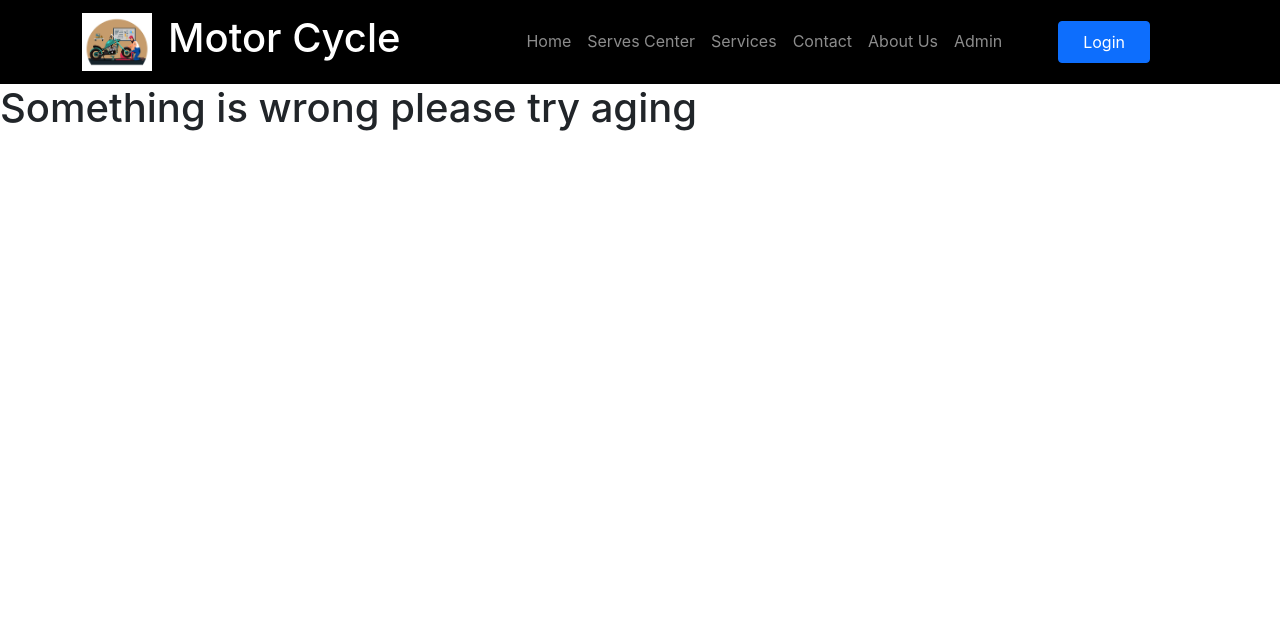
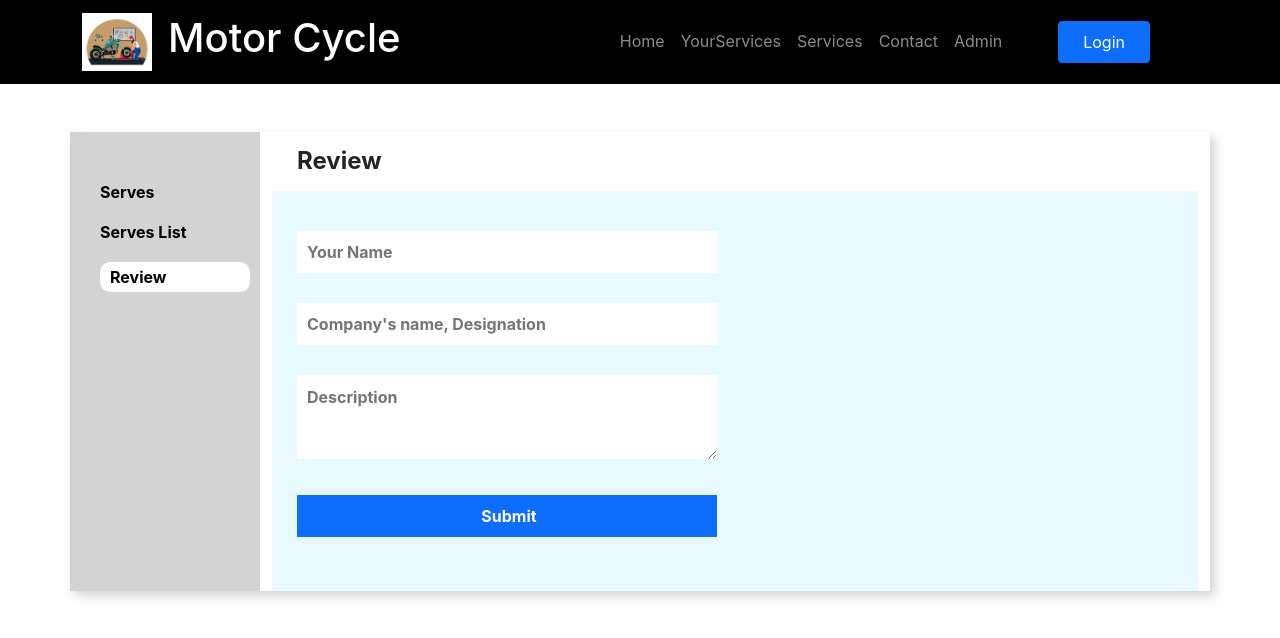
Before and after one commit to rjrayhankhan/motor-cycle-repair-clint, a React (Create React App) app: page /review in a window 1280 px wide. Shown: the top 638 px of the page. Built offline with nearby package versions, Linux system fonts and the light colour scheme.

Commit message:
done dashboard

```diff
--- a/src/App.js
+++ b/src/App.js
@@ -7,6 +7,9 @@ import ServesCenter from "./components/Home/ServesCenter/ServesCenter";
 import NavigationBar from "./components/Home/Header/NavigationBar";
 import NotFound from "./components/NotFound/NotFound";
 import PrivateRoute from "./components/PrivateRoute/PrivateRoute";
+import YourServes from "./components/YourServes/YourServes/YourServes";
+import ServesList from "./components/YourServes/ServesList/ServesList";
+import Review from "./components/YourServes/Review/Review";
 
 
 
@@ -25,12 +28,18 @@ function App() {
         <Routes>
           <Route exact path="/" element={<Home />} />
           <Route path="/login" element={<Login />} />
-          {/* <PrivateRoute path="/servesCenter" component={<ServesCenter />} /> */}
            <Route path="/servesCenter" element={
            <PrivateRoute>
               <ServesCenter/>
            </PrivateRoute>
           }/>
+           <Route path="/serves" element={
+           <PrivateRoute>
+              <YourServes/>
+           </PrivateRoute>
+          }/>
+           <Route path="/servesList" element={ <ServesList/> }/>
+           <Route path="/review" element={ <Review/> }/>
           <Route path="*" element={<NotFound />} />
         </Routes>
       </Router>
--- a/src/components/Home/Header/NavigationBar.js
+++ b/src/components/Home/Header/NavigationBar.js
@@ -1,10 +1,12 @@
-import React from 'react';
+import React, {useContext} from 'react';
 import { Container, Nav, Navbar } from 'react-bootstrap';
 import logo from '../../../images/logo.jpg';
+import { UserContext } from '../../../App';
 
 
 const NavigationBar = () => {
-
+    const [loggedInUser, setLoggedInUser] = useContext(UserContext);
+    const token = sessionStorage.getItem("token");
 
     return (
         <>
@@ -18,12 +20,15 @@ const NavigationBar = () => {
                         </Nav>
                         <Nav>
                             <Nav.Link href="/">Home</Nav.Link>
-                            <Nav.Link href="/servesCenter">Serves Center</Nav.Link>
-                            <Nav.Link href="/services">Services</Nav.Link>
+                            <Nav.Link href="/yourServes">YourServices</Nav.Link>
+                            <Nav.Link href="/serves">Services</Nav.Link>
                             <Nav.Link href="/contact">Contact</Nav.Link>
-                            <Nav.Link href="/aboutUs">About Us</Nav.Link>
                             <Nav.Link href="/admin">Admin</Nav.Link>
-                            <Nav.Link href="/login" className="btn btn-primary mx-5 px-4 text-white">Login</Nav.Link>
+                            {
+                                loggedInUser.email || token
+                                ? <div><img style={{width: '50px', height: '50px', borderRadius:'50%', marginLeft: '10px'}} src={loggedInUser.image} alt="" /></div>
+                                : <Nav.Link href="/login" className="btn btn-primary mx-5 px-4 text-white">Login</Nav.Link>
+                            }
                         </Nav>
                     </Navbar.Collapse>
                 </Container>
--- a/src/components/Home/Services/ServesInfo.js
+++ b/src/components/Home/Services/ServesInfo.js
@@ -1,10 +1,16 @@
 import React from 'react';
 import { Card, Button } from 'react-bootstrap';
 import { FontAwesomeIcon } from '@fortawesome/react-fontawesome';
+import { useNavigate } from 'react-router-dom';
 
 
 const ServesInfo = (props) => {
     const {icon, name, description, price} = props.data;
+
+    let navigate = useNavigate();
+    const handleClick = () => {
+        navigate('/serves')
+    }
 
     return (
         <div className="col-md-4 mb-5">
@@ -15,7 +21,7 @@ const ServesInfo = (props) => {
                         <Card.Text style={{fontSize: "13px", padding: "10px"}}>{description}</Card.Text>
                         <Card.Text style={{fontSize: "26px", padding: "5px", fontWeight: "bold"}}>$ {price}</Card.Text>
                     </Card.Body>
-                    <Button>see more</Button>
+                    <Button onClick={handleClick}>Buy Now</Button>
              </Card>
         </div>
     );
--- a/src/components/Login/Login.js
+++ b/src/components/Login/Login.js
@@ -27,8 +27,8 @@ const Login = () => {
             .then((result) => {
                 const credential = GoogleAuthProvider.credentialFromResult(result);
                 const token = credential.accessToken;
-                const { displayName, email } = result.user;
-                const signInUser = {name: displayName, email};
+                const { displayName, photoURL, email } = result.user;
+                const signInUser = {name: displayName, image: photoURL, email};
                 setLoggedInUser(signInUser);
                 sessionStorage.setItem('token', token);
                 navigate(from);
--- /dev/null
+++ b/src/components/YourServes/Review/Review.css
@@ -0,0 +1,13 @@
+.formBody input, textarea {
+    margin: 20px 0 10px 5px;
+    line-height: 40px;
+    border-color: lightgrey;
+    outline: none;
+    border: none;
+    padding-left: 10px;
+}
+
+.input-field {
+   width: 420px;
+   font-weight: bold;
+}
--- /dev/null
+++ b/src/components/YourServes/Review/Review.js
@@ -0,0 +1,57 @@
+import React from 'react';
+import './Review.css'
+import { Link } from 'react-router-dom';
+import { useForm } from "react-hook-form";
+
+const Review = () => {
+    const { register, handleSubmit, watch, formState: { errors } } = useForm();
+    const onSubmit = data => console.log(data);
+
+    console.log(watch("example")); // watch input value by passing the name of it
+
+
+    const styleSheet = {
+        backgroundColor: 'white',
+        padding: '5px 10px 5px 10px',
+        borderRadius: '10px',
+        marginRight: '10px',
+    }
+
+    return (
+        <div className="container mt-5">
+            <div className="row" style={{ boxShadow: "5px 5px 10px lightgrey" }}>
+                <div className="col-md-2 servesNav">
+                    <Link to='/serves'>Serves</Link>
+                    <br />
+                    <Link to='/servesList'>Serves List</Link>
+                    <br />
+                    <Link to='/review' style={styleSheet}>Review</Link>
+                </div>
+                <div className="col-md-10">
+                    <div className="head" style={{ margin: "15px 5px 15px 25px" }}>
+                        <h4><b>Review</b></h4>
+                    </div>
+
+                    <div className="formBody" style={{ backgroundColor: 'rgb(232, 249, 255)', height: '400px', padding: '20px' }}>
+                        <form onSubmit={handleSubmit(onSubmit)}>
+
+                            <input placeholder='Your Name' type="text" className="input-field" {...register("yourName", { required: true })} />
+                            {errors.phoneNumber && <span className="text-danger">This field is required</span>}
+                            <br />
+                            <input placeholder="Company's name, Designation" type="text" className="input-field" {...register("company", { required: true })} />
+                            {errors.emailAddress && <span className="text-danger">This field is required</span>}
+                            <br />
+                            <textarea placeholder="Description" type="text" className="input-field" {...register("description", { required: true })} />
+                            {errors.description && <span className="text-danger">This field is required</span>}
+                            <br />
+
+                            <input className="input-field bg-primary text-white" type="submit" />
+                        </form>
+                    </div>
+                </div>
+            </div>
+        </div>
+    );
+};
+
+export default Review;
--- /dev/null
+++ b/src/components/YourServes/ServesList/ServesCard.js
@@ -0,0 +1,21 @@
+import React from 'react';
+import { Card } from 'react-bootstrap';
+
+const ServesCard = () => {
+    return (
+        <Card style={{ width: '18rem', boxShadow: '5px 5px 10px lightgrey' }}>
+            <Card.Body>
+                <Card.Title>Card Title</Card.Title>
+                <Card.Subtitle className="mb-2 text-muted">Card Subtitle</Card.Subtitle>
+                <Card.Text>
+                    Some quick example text to build on the card title and make up the bulk of
+                    the card's content.
+                </Card.Text>
+                <Card.Link href="#">Card Link</Card.Link>
+                <Card.Link href="#">Another Link</Card.Link>
+            </Card.Body>
+        </Card>
+    );
+};
+
+export default ServesCard;
--- /dev/null
+++ b/src/components/YourServes/ServesList/ServesList.js
@@ -0,0 +1,37 @@
+import React from 'react';
+import { Link } from 'react-router-dom';
+import ServesCard from './ServesCard';
+
+const ServesList = () => {
+
+    const styleSheet = {
+        backgroundColor: 'white',
+        padding: '5px 10px 5px 10px',
+        borderRadius: '10px',
+        marginRight: '10px',
+    }
+
+    return (
+        <div className="container mt-5">
+            <div className="row" style={{ boxShadow: "5px 5px 10px lightgrey" }}>
+                <div className="col-md-2 servesNav">
+                    <Link to='/serves'>Serves</Link>
+                    <br />
+                    <Link style={styleSheet} to='/servesList'>Serves List</Link>
+                    <br />
+                    <Link to='/review'>Review</Link>
+                </div>
+                <div className="col-md-10">
+                    <div className="head" style={{ margin: "15px 5px 15px 25px" }}>
+                        <h4><b>Serves List</b></h4>
+                    </div>
+                    <div className="body" style={{ backgroundColor: 'rgb(232, 249, 255)', height: '400px', padding: '20px' }}>
+                        <ServesCard></ServesCard>
+                    </div>
+                </div>
+            </div>
+        </div>
+    );
+};
+
+export default ServesList;
--- /dev/null
+++ b/src/components/YourServes/YourServes/YourServes.css
@@ -0,0 +1,12 @@
+.servesNav {
+    background-color: lightgrey;
+    padding: 50px 0 0 30px;
+    line-height: 20px;
+}
+
+.servesNav a {
+    text-decoration: none;
+    color: black;
+    font-weight: bold;
+    display: block;
+}
--- /dev/null
+++ b/src/components/YourServes/YourServes/YourServes.js
@@ -0,0 +1,53 @@
+import React from 'react';
+import './YourServes.css'
+import { Link } from 'react-router-dom';
+import { useForm } from "react-hook-form";
+
+const YourServes = () => {
+    const { register, handleSubmit, watch, formState: { errors } } = useForm();
+    const onSubmit = data => console.log(data);
+
+    console.log(watch("example")); // watch input value by passing the name of it
+
+    const styleSheet = {
+        backgroundColor: 'white',
+        padding: '5px 10px 5px 10px',
+        borderRadius: '10px',
+        marginRight : '10px',
+    }
+
+    return (
+        <div className="container mt-5">
+            <div className="row" style={{boxShadow: "5px 5px 10px lightgrey"}}>
+                <div className="col-md-2 servesNav">
+                    <Link to='/serves' style={styleSheet}>Serves</Link>
+                    <br />
+                    <Link to='/servesList'>Serves List</Link>
+                    <br />
+                    <Link to='/review'>Review</Link>
+                </div>
+                <div className="col-md-10">
+                    <div className="head" style={{margin: "15px 5px 15px 25px"}}>
+                        <h4><b>Serves</b></h4>
+                    </div>
+                    <div className="formBody" style={{ backgroundColor: 'rgb(232, 249, 255)', height: '400px', padding: '20px' }}>
+                        <form onSubmit={handleSubmit(onSubmit)}>
+
+                            <input readonly value='Your Name' type="text" className="input-field" {...register("yourName", { required: true })} />
+                            {errors.phoneNumber && <span className="text-danger">This field is required</span>}
+                            <br />
+                            <input readonly value="Company's name, Designation" type="text" className="input-field" {...register("company", { required: true })} />
+                            {errors.emailAddress && <span className="text-danger">This field is required</span>}
+                            <br />
+                            <input readonly value="Description" type="text" className="input-field" {...register("description", { required: true })} />
+                            {errors.description && <span className="text-danger">This field is required</span>}
+                            <br />
+                        </form>
+                    </div>
+                </div>
+            </div>
+        </div>
+    );
+};
+
+export default YourServes;
```
Also changed, not shown: src/components/Admin/Admin.js (added).
